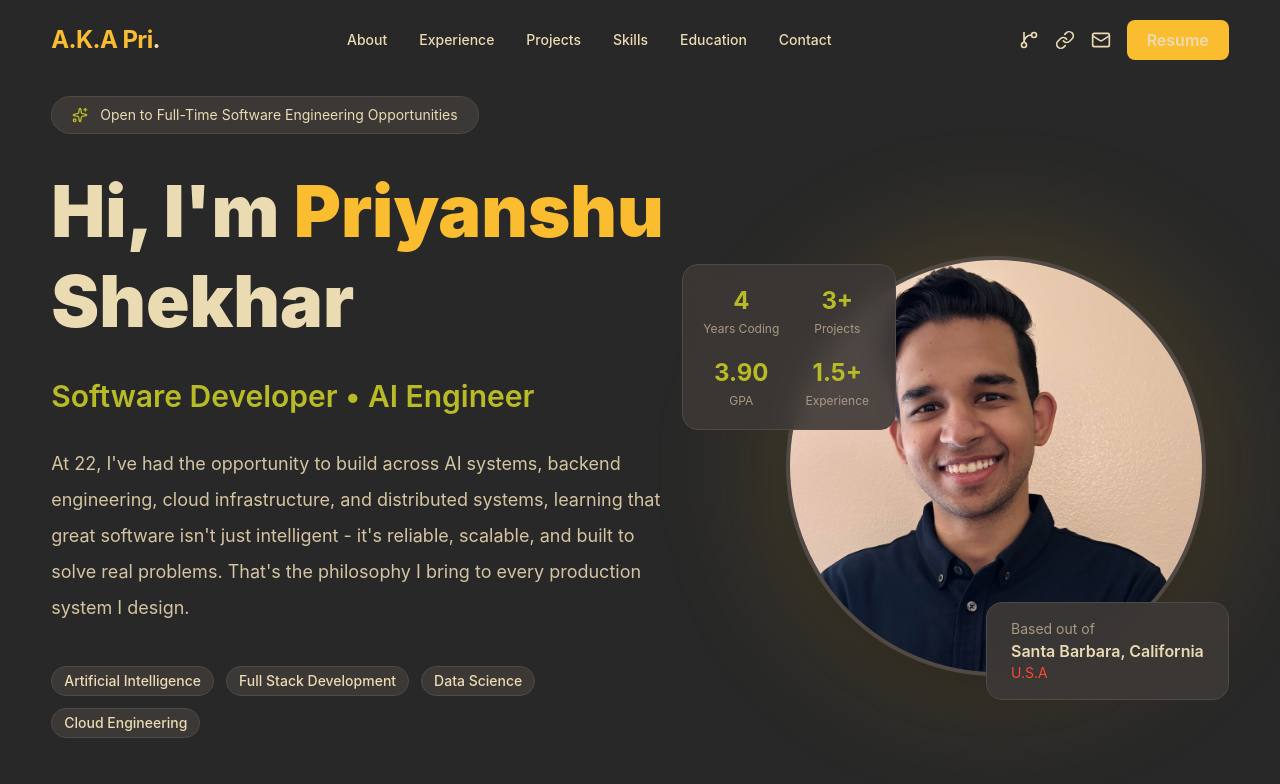
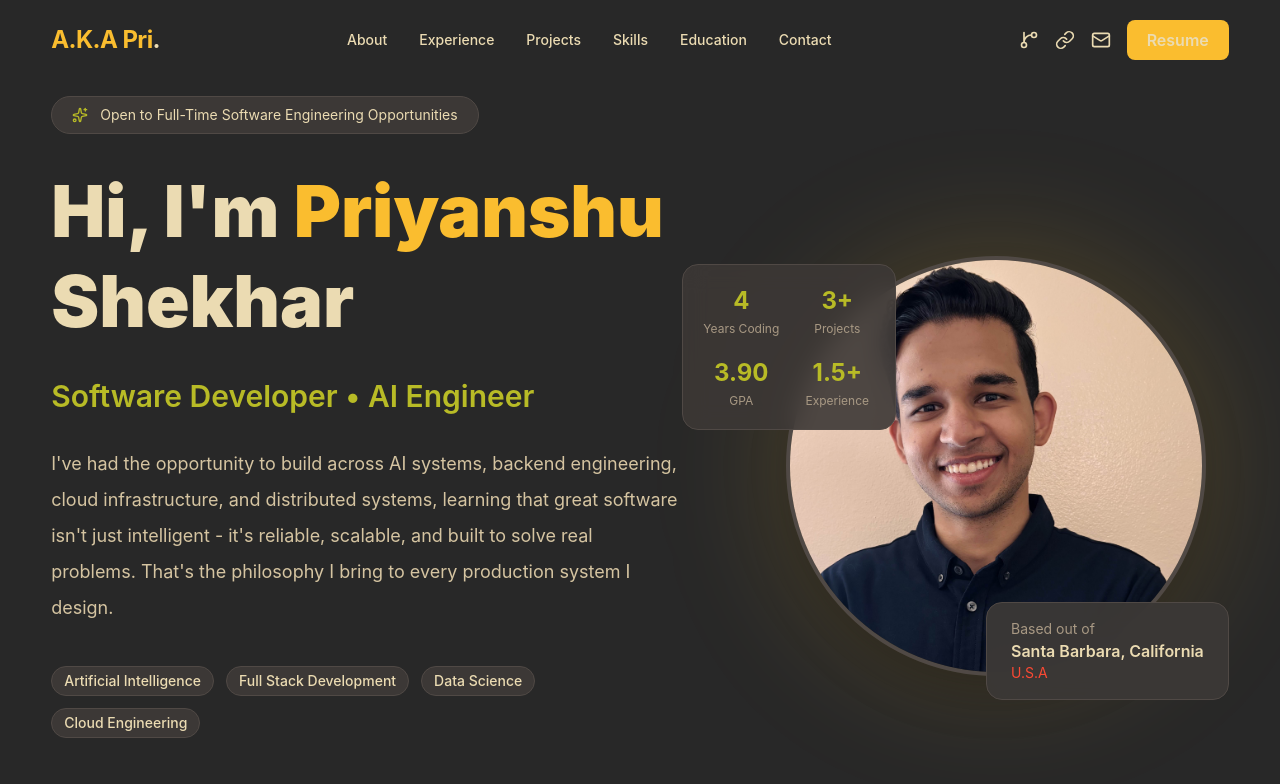
Before and after one commit to Priyanshu-Shekhar/Priyanshu-Shekhar.github.io, a React (Vite) app: page / in a window 1280 px wide. Shown: the top 784 px of the page. Built offline with nearby package versions, Linux system fonts and the light colour scheme.

Commit message:
Update Hero.tsx

```diff
--- a/src/sections/Hero.tsx
+++ b/src/sections/Hero.tsx
@@ -170,7 +170,7 @@ export default function Hero() {
               }}
               className="mt-8 max-w-2xl text-lg leading-9 text-[#d5c4a1]"
             >
-              At 22, I've had the opportunity to build across AI systems,
+              I've had the opportunity to build across AI systems,
               backend engineering, cloud infrastructure, and distributed
               systems, learning that great software isn't just intelligent
               - it's reliable, scalable, and built to solve real problems.
```
